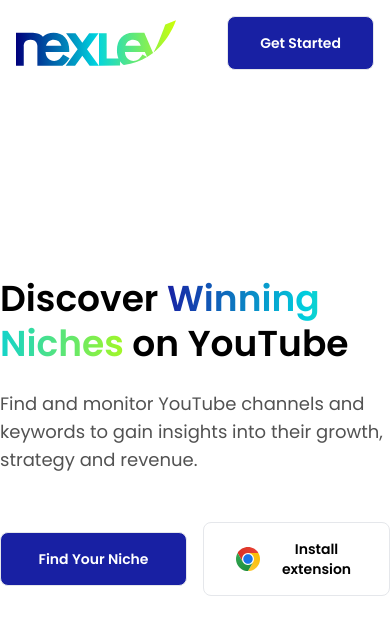
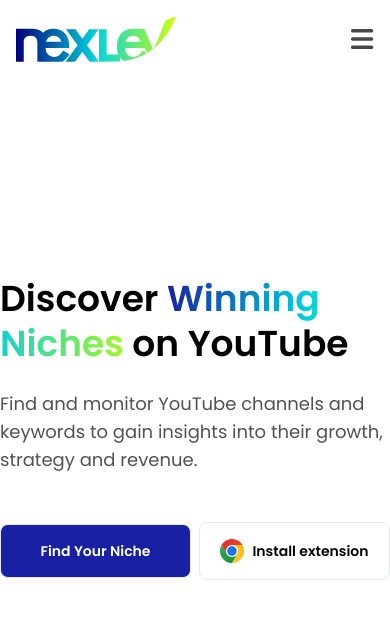
Before and after one commit to algesoft-ali/simple_nexlev, a Next.js app: page / in a window 390 px wide. Shown: the top 634 px of the page. Built offline with nearby package versions, Linux system fonts and the light colour scheme.

Commit message:
Theme Slice Setup & Redux Setup Updated

```diff
--- a/src/components/home/Banner.tsx
+++ b/src/components/home/Banner.tsx
@@ -6,7 +6,7 @@
   return (
     <div className="container py-20 min-h-[700px] flex items-center justify-between">
       {/* Left */}
-      <div data-aos="fade-right">
+      <div>
         <h1 className="text-4xl md:text-7xl font-semibold !leading-tight">
           Discover <br className="hidden md:block" />
           <span className="gradient-text">
@@ -22,7 +22,7 @@
           their growth, strategy and revenue.
         </h2>
 
-        <div className="flex items-center gap-4">
+        <div className="flex items-center gap-2 md:gap-4">
           <PrimaryButton className="w-full">Find Your Niche</PrimaryButton>
           <SecondaryButton className="w-full">
             <Image
--- a/src/components/shared/Navbar.tsx
+++ b/src/components/shared/Navbar.tsx
@@ -1,3 +1,7 @@
+"use client";
+
+import { toggleNavbar } from "@/lib/features/theme/themeSlice";
+import { useAppDispatch, useAppSelector } from "@/lib/hooks";
 import Image from "next/image";
 import Link from "next/link";
 import PrimaryButton from "./PrimaryButton";
@@ -21,6 +25,11 @@
   },
 ];
 const Navbar = () => {
+  const {
+    theme: { navbarOpen },
+  } = useAppSelector((state) => state);
+  const dispatch = useAppDispatch();
+
   return (
     <nav className="sticky w-full left-0 top-0 z-[99] p-4 bg-white/50 backdrop-blur-md">
       <div className="container flex items-center justify-between">
@@ -49,9 +58,20 @@
         </div>
 
         {/* Button */}
-        <Link href="/login">
+        <Link href="/login" className="hidden md:block">
           <PrimaryButton>Get Started</PrimaryButton>
         </Link>
+
+        {/* Menu Button */}
+        <button className="md:hidden" onClick={() => dispatch(toggleNavbar())}>
+          <Image
+            src="/images/menu.svg"
+            alt="menu"
+            width={24}
+            height={24}
+            priority
+          />
+        </button>
       </div>
     </nav>
   );
--- a/src/components/shared/PrimaryButton.tsx
+++ b/src/components/shared/PrimaryButton.tsx
@@ -11,7 +11,7 @@
 }) => {
   return (
     <button
-      className={`flex border text-sm md:text-base py-4 hover:bg-primary-dark text-white bg-primary md:py-4 px-8 gap-4 font-semibold rounded-lg items-center justify-center active:scale-95 transition-all duration-200 ${className}`}
+      className={`flex border text-sm md:text-base py-4 hover:bg-primary-dark text-white bg-primary md:py-4 px-3 md:px-8 gap-4 font-semibold rounded-lg items-center justify-center active:scale-95 transition-all duration-200 ${className}`}
       {...props}
     >
       {children}
--- a/src/components/shared/SecondaryButton.tsx
+++ b/src/components/shared/SecondaryButton.tsx
@@ -11,7 +11,7 @@
 }) => {
   return (
     <button
-      className={`flex border text-sm md:text-base py-4 md:py-4 px-8 gap-4 font-semibold rounded-lg items-center  justify-center hover:bg-neutral-100 active:scale-95 transition-all duration-200 ${className}`}
+      className={`flex border text-sm md:text-base py-4 md:py-4 px-3 md:px-8 gap-2 md:gap-4 font-semibold rounded-lg items-center  justify-center hover:bg-neutral-100 active:scale-95 transition-all duration-200 ${className}`}
       {...props}
     >
       {children}
--- a/src/lib/StoreProvider.tsx
+++ b/src/lib/StoreProvider.tsx
@@ -1,16 +1,16 @@
 "use client";
 
 import { FC, PropsWithChildren, useRef } from "react";
-import { AppStore, makeStore } from "./store";
 import { Provider } from "react-redux";
+import { store } from "./store";
 
 const StoreProvider: FC<PropsWithChildren> = ({ children }) => {
-  const storeRef = useRef<AppStore>();
+  // const storeRef = useRef<AppStore>();
 
-  if (!storeRef?.current) {
-    storeRef.current = makeStore();
-  }
-  return <Provider store={storeRef.current}>{children}</Provider>;
+  // if (!storeRef?.current) {
+  //   storeRef.current = makeStore();
+  // }
+  return <Provider store={store}>{children}</Provider>;
 };
 
 export default StoreProvider;
--- /dev/null
+++ b/src/lib/features/theme/themeSlice.ts
@@ -0,0 +1,18 @@
+import { createSlice } from "@reduxjs/toolkit";
+
+const initialState = {
+  navbarOpen: false,
+};
+
+const themeSlice = createSlice({
+  name: "theme",
+  initialState,
+  reducers: {
+    toggleNavbar: (state) => {
+      state.navbarOpen = !state.navbarOpen;
+    },
+  },
+});
+
+export const { toggleNavbar } = themeSlice.actions;
+export default themeSlice.reducer;
--- a/src/lib/hooks.ts
+++ b/src/lib/hooks.ts
@@ -1,6 +1,6 @@
-import { useDispatch, useSelector, useStore } from "react-redux";
-import { AppDispatch, AppStore, RootState } from "./store";
+import { TypedUseSelectorHook, useDispatch, useSelector } from "react-redux";
+import type { AppDispatch, RootState } from "./store";
 
-export const useAppDispatch = useDispatch.withTypes<AppDispatch>;
-export const useAppSelector = useSelector.withTypes<RootState>;
-export const useAppStore = useStore.withTypes<AppStore>;
+// Use throughout your app instead of plain `useDispatch` and `useSelector`
+export const useAppDispatch: () => AppDispatch = useDispatch;
+export const useAppSelector: TypedUseSelectorHook<RootState> = useSelector;
--- a/src/lib/store.ts
+++ b/src/lib/store.ts
@@ -1,17 +1,16 @@
 import { combineReducers, configureStore } from "@reduxjs/toolkit";
 import { baseApi } from "./baseApi";
+import themeSlice from "./features/theme/themeSlice";
 
 const rootReducer = combineReducers({
   [baseApi.reducerPath]: baseApi.reducer,
+  theme: themeSlice,
 });
 
-export const makeStore = () => {
-  return configureStore({
-    reducer: rootReducer,
-    middleware: (gdm) => gdm().concat(baseApi.middleware),
-  });
-};
+export const store = configureStore({
+  reducer: rootReducer,
+  middleware: (gdm) => gdm().concat(baseApi.middleware),
+});
 
-export type AppStore = ReturnType<typeof makeStore>;
-export type RootState = ReturnType<AppStore["getState"]>;
-export type AppDispatch = AppStore["dispatch"];
+export type RootState = ReturnType<typeof store.getState>;
+export type AppDispatch = typeof store.dispatch;
```
Also changed, not shown: public/images/menu.svg (added).
